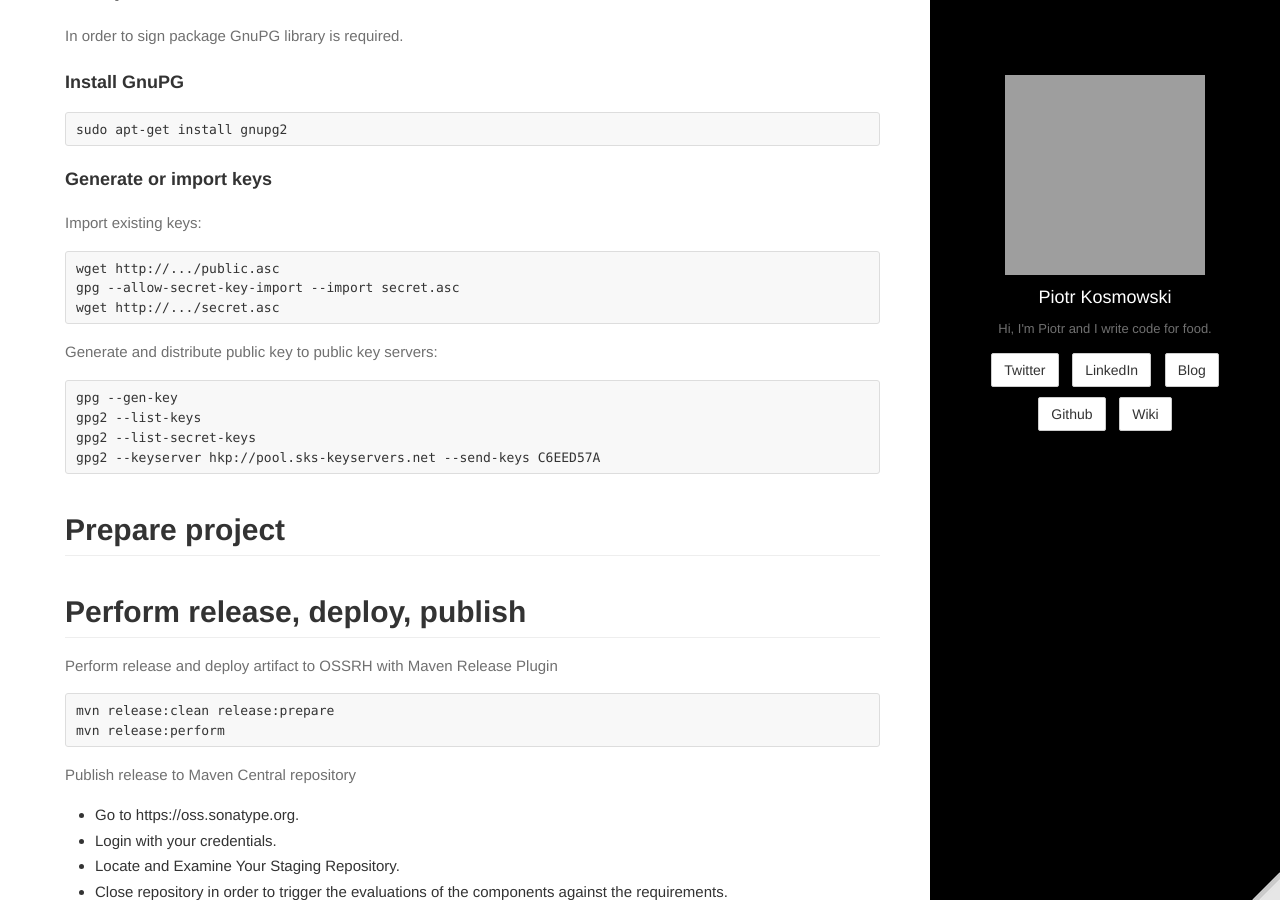
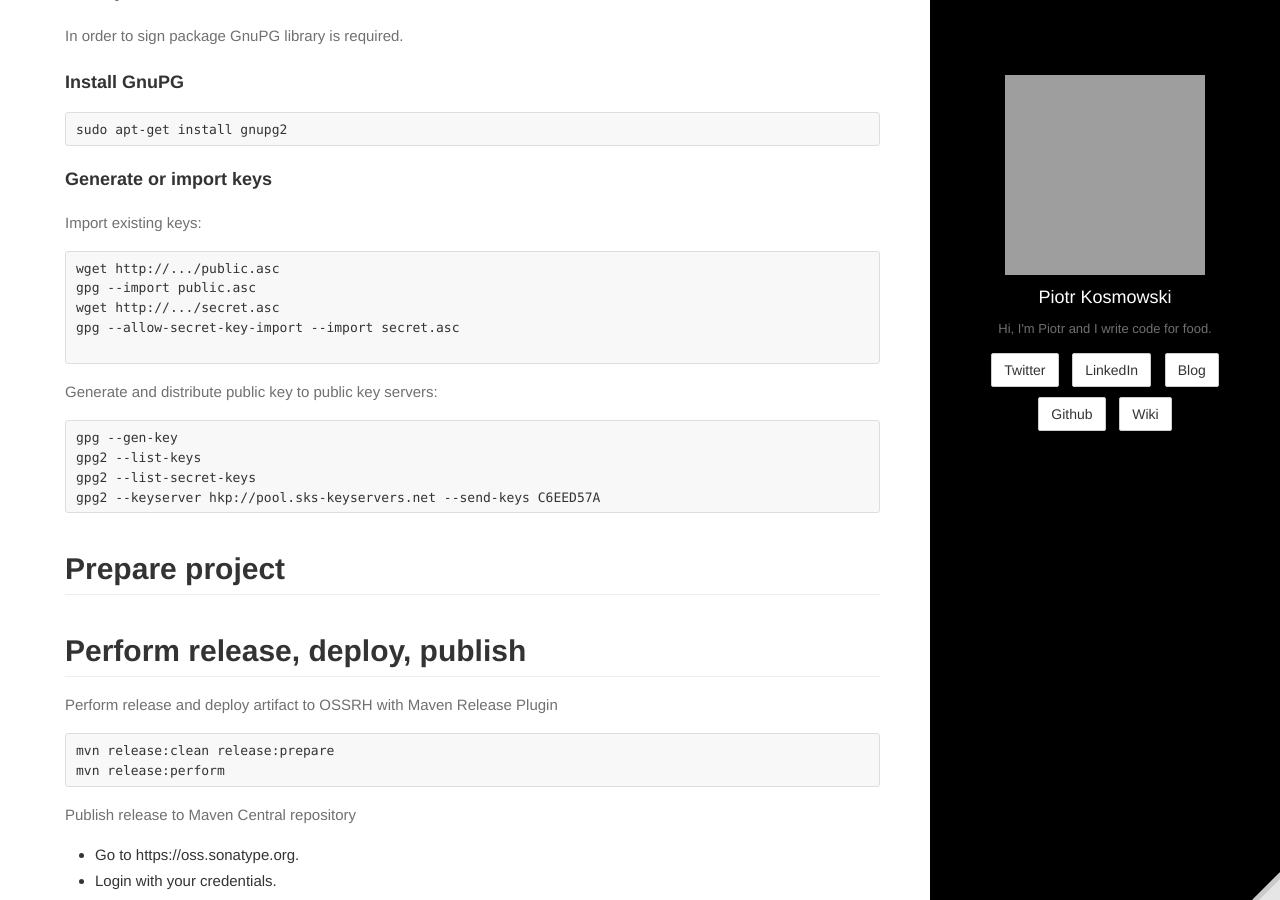
Before and after one commit to kospiotr/kospiotr.github.io, a Jekyll site: the page built from wiki/maven.md, in a window 1280 px wide and 900 px high, scrolled down 10303 px. Built offline with Jekyll 4.4.1, drawn with Linux system fonts in a browser that asks for light colours; grey boxes are pictures that could not be loaded.

Commit message:
Update maven.md

````diff
--- a/wiki/maven.md
+++ b/wiki/maven.md
@@ -455,8 +455,10 @@ Import existing keys:
 
 ```
 wget http://.../public.asc
+gpg --import public.asc
+wget http://.../secret.asc
 gpg --allow-secret-key-import --import secret.asc
-wget http://.../secret.asc
+
 ```
 
 Generate and distribute public key to public key servers:
````
